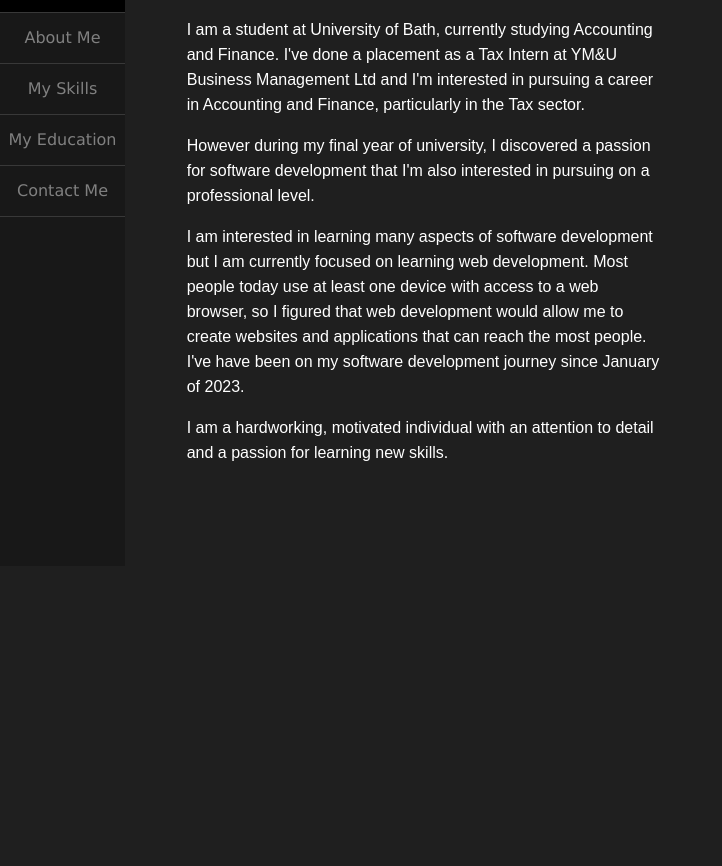
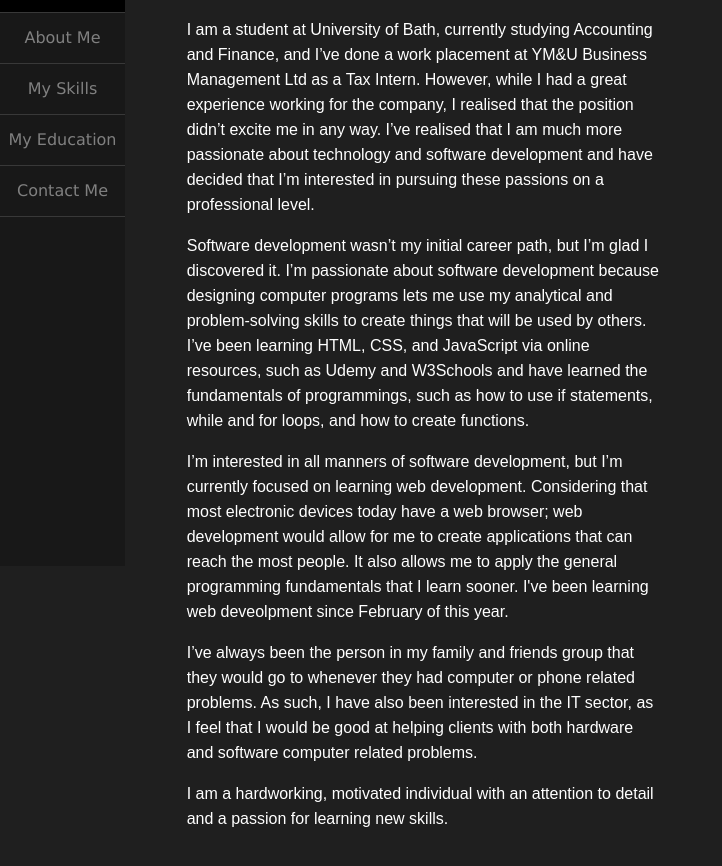
Before and after one commit to WiggleMint/Portfolio-Website, a plain HTML site: page index.html in a window 1280 px wide. Shown: the part 234-1100 px from the top of the page, without its empty margins (0-722 px from the left). Before the commit the page ends 800 px from the top, so only its background shows below. Drawn offline with Linux system fonts and the light colour scheme.

Commit message:
Add files via upload

```diff
--- a/index.html
+++ b/index.html
@@ -46,14 +46,24 @@
         <div class="main-topic">
             <h1>Me, Myself & I</h1>
             <p>
-                I am a student at University of Bath, currently studying Accounting and Finance. I've done a placement as a Tax Intern at YM&U Business Management Ltd and I'm interested in pursuing a career in Accounting and Finance, particularly in the Tax sector.
-
+                I am a student at University of Bath, currently studying Accounting and Finance, and I’ve done a work placement at YM&U Business Management Ltd as a Tax Intern.
+                However, while I had a great experience working for the company, I realised that the position didn’t excite me in any way.
+                I’ve realised that I am much more passionate about technology and software development and have decided that I’m interested in pursuing these passions on a professional level.
             </p>
-            <p>However during my final year of university, I discovered a passion for software development that I'm also interested in pursuing on a professional level.</p>
             <p>
-                I am interested in learning many aspects of software development but I am currently focused on learning web development.
-                Most people today use at least one device with access to a web browser, so I figured that web development would allow me to create websites and applications that can reach the most people.
-                I've have been on my software development journey since January of 2023.
+                Software development wasn’t my initial career path, but I’m glad I discovered it.
+                I’m passionate about software development because designing computer programs lets me use my analytical and problem-solving skills to create things that will be used by others.
+                I’ve been learning HTML, CSS, and JavaScript via online resources, such as Udemy and W3Schools and have learned the fundamentals of programmings, such as how to use if statements, while and for loops, and how to create functions.
+            </p>
+            <p>
+                I’m interested in all manners of software development, but I’m currently focused on learning web development.
+                Considering that most electronic devices today have a web browser; web development would allow for me to create applications that can reach the most people.
+                It also allows me to apply the general programming fundamentals that I learn sooner.
+                I've been learning web deveolpment since February of this year.
+            </p>
+            <p>
+                I’ve always been the person in my family and friends group that they would go to whenever they had computer or phone related problems.
+                As such, I have also been interested in the IT sector, as I feel that I would be good at helping clients with both hardware and software computer related problems.
             </p>
             <p>
                 I am a hardworking, motivated individual with an attention to detail and a passion for learning new skills.
```
Also changed, not shown: contactme.html (+2 -2 lines), myskills.html (+2 -1 lines).
